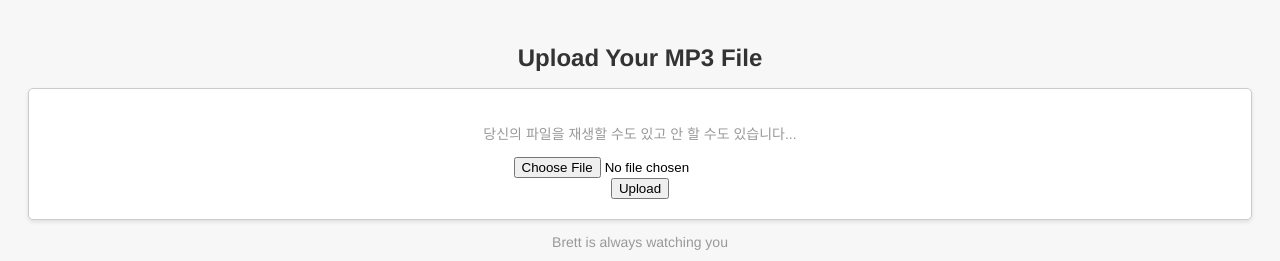
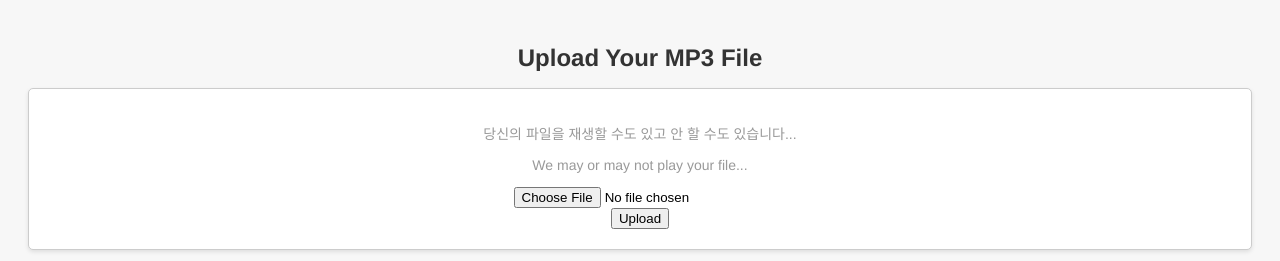
Before and after one commit to SoJungJung/pifront, a plain HTML site: page index.html in a window 1280 px wide. Shown: the top 261 px of the page. Drawn offline with Linux system fonts and the light colour scheme.

```diff
--- a/index.html
+++ b/index.html
@@ -8,6 +8,7 @@
     <h1>Upload Your MP3 File</h1>
     <form id="uploadForm">
       <p>당신의 파일을 재생할 수도 있고 안 할 수도 있습니다...</p>
+      <p>We may or may not play your file...</p>
       <input type="file" name="file" accept="audio/*" />
       <input type="button" value="Upload" onclick="uploadFile()" />
     </form>
```
